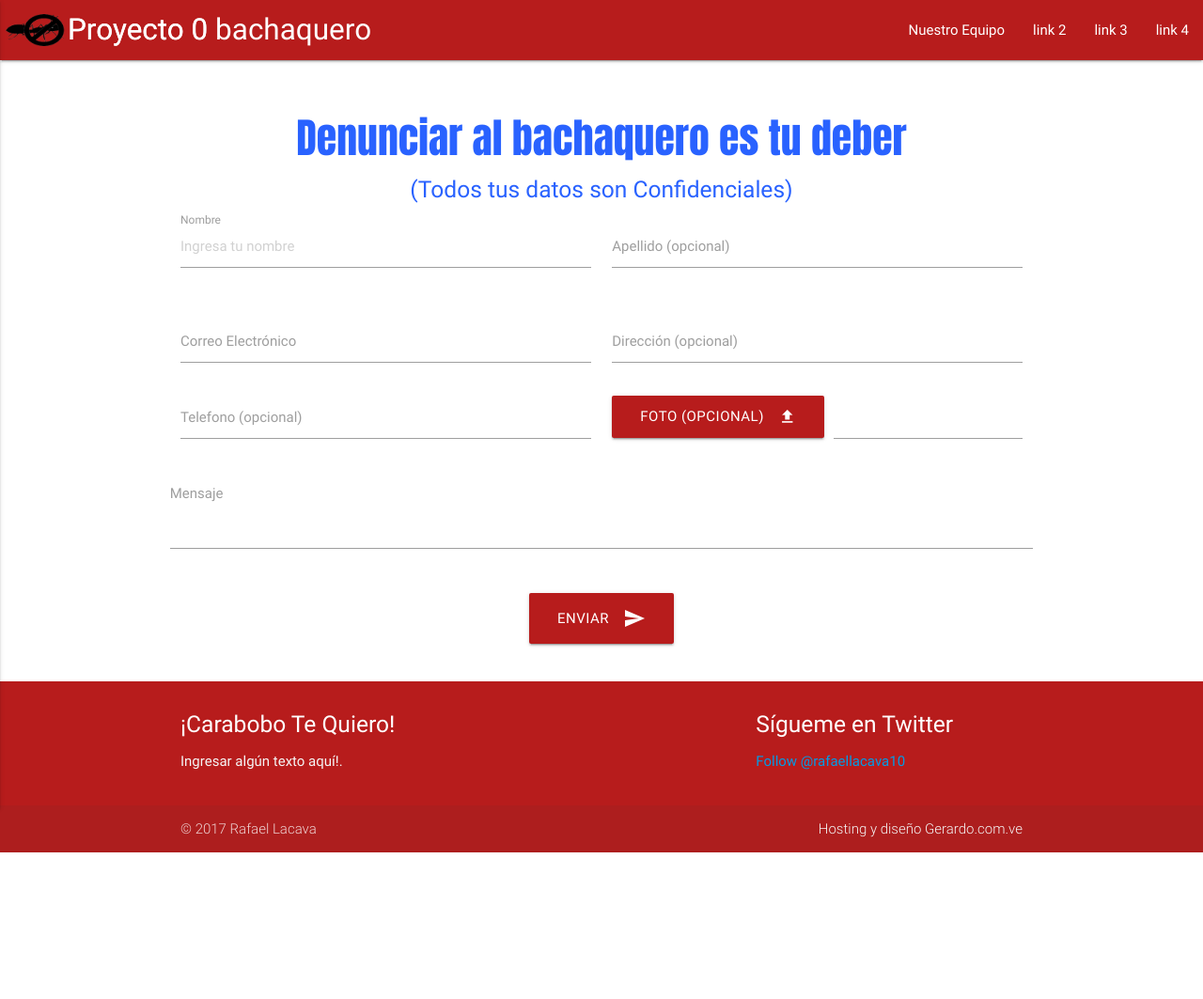
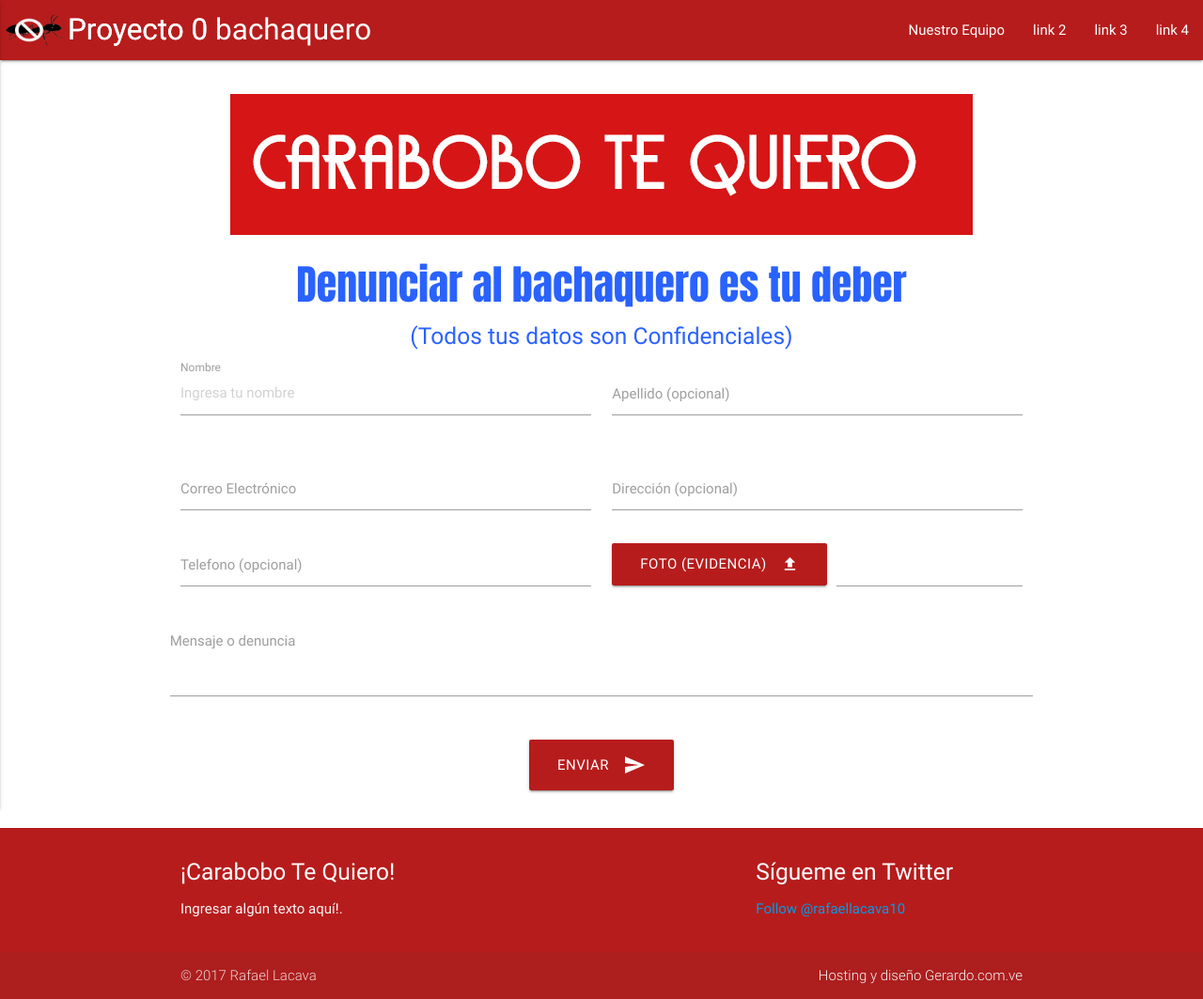
Before and after one commit to algex/Bachaqueros-, a PHP site: page / in a window 1280 px wide. Shown: the whole page at 94% size. Before the commit the page ends 907 px from the top, so only its background shows below. Run offline with PHP 8.4, Linux system fonts and the light colour scheme; some libraries are stand-ins or nearby versions.

Commit message:
banner and more

```diff
--- a/css/styles.css
+++ b/css/styles.css
@@ -32,3 +32,8 @@ body {
 	max-height: 64px!important;
     padding: 15px 0!important;
 }
+
+.imga{
+	max-width: 100%;
+	height: auto;
+}
--- a/index.php
+++ b/index.php
@@ -18,7 +18,7 @@
           <div class="nav-wrapper">
             <a href="#!" class="brand-logo hide-on-small-only">Proyecto 0 bachaquero</a>
             <a href="#!" class="brand-logo show-on-small">Proyecto 0</a>
-            <img class="ico" src="img/ico.png">
+            <img class="ico" src="img/icono.png">
             <a href="#" data-activates="mobile-demo" class="button-collapse"><i class="material-icons">menu</i></a>
             <ul class="right hide-on-med-and-down">
               <li><a href="#">Nuestro Equipo</a></li>
@@ -38,6 +38,9 @@
     <!-- END Head bar-->
     <main>
       <div class="container">
+        <div class="center-align">
+          <img class="responsive-img imga" src="img/banner.gif">
+        </div>
         <h3 class="title-index">Denunciar al bachaquero es tu deber</h3>
         <h5 class="ll">(Todos tus datos son Confidenciales)</h5>
     <!--Form-->
@@ -74,7 +77,7 @@
             <div class="file-field input-field col s12 m6">
               <div class="btn red darken-4">
               <i class="material-icons right">file_upload</i>
-              <span>Foto (Opcional)</span>
+              <span>Foto (evidencia)</span>
               <input type="file">
               </div>
             <div class="file-path-wrapper">
@@ -86,7 +89,7 @@
           <div class="row">
             <div class="input-field col s12 m12">
             <textarea id="textarea1" class="materialize-textarea" data-length="500"></textarea>
-            <label for="textarea1">Mensaje</label>
+            <label for="textarea1">Mensaje o denuncia</label>
             </div>
           </div>
 
@@ -99,6 +102,7 @@
       </div>
       <!--End Form-->
     </main>
+
 
       <!--footer-->
       <footer class="page-footer red darken-4">
```
Also changed, not shown: img/banner.gif (added), img/ico.png (deleted), img/icono.png (added).
